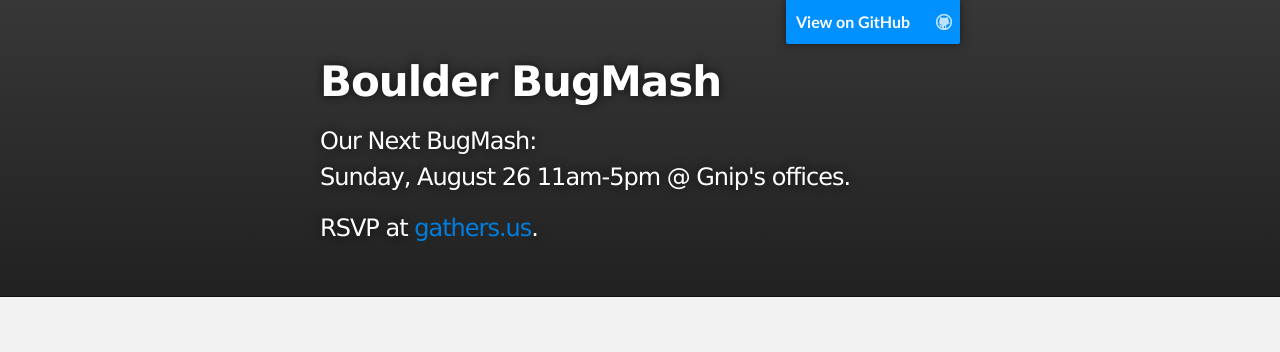
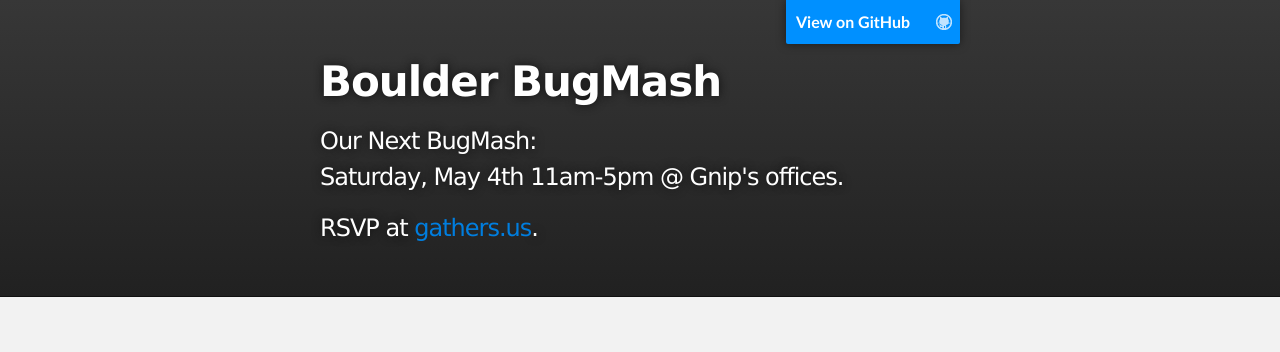
Before and after one commit to boulderbugmash/boulderbugmash.github.com, a Jekyll site: the page built from index.md, in a window 1280 px wide. Shown: the top 352 px of the page. Built offline with Jekyll 4.4.1, drawn with Linux system fonts in a browser that asks for light colours; Markdown is read by kramdown in place of the engine named in the settings.

Commit message:
update next bugmash link

```diff
--- a/_config.yml
+++ b/_config.yml
@@ -1,7 +1,7 @@
 
 title: Boulder BugMash
 description: Contribute to Open Source Software by getting together in a group and mashing bugs.
-upcoming: Our Next BugMash:<br> Sunday, August 26 11am-5pm @ Gnip's offices.</p> RSVP at <a href="http://gathers.us/events/boulder-rails-bugmash">gathers.us</a>.
+upcoming: Our Next BugMash:<br> Saturday, May 4th 11am-5pm @ Gnip's offices.</p> RSVP at <a href="http://gathers.us/events/boulder-rails-bugmash-may-the-4th">gathers.us</a>.
 excludes: ["CNAME"]
 markdown: maruku
 pygments: true
```
